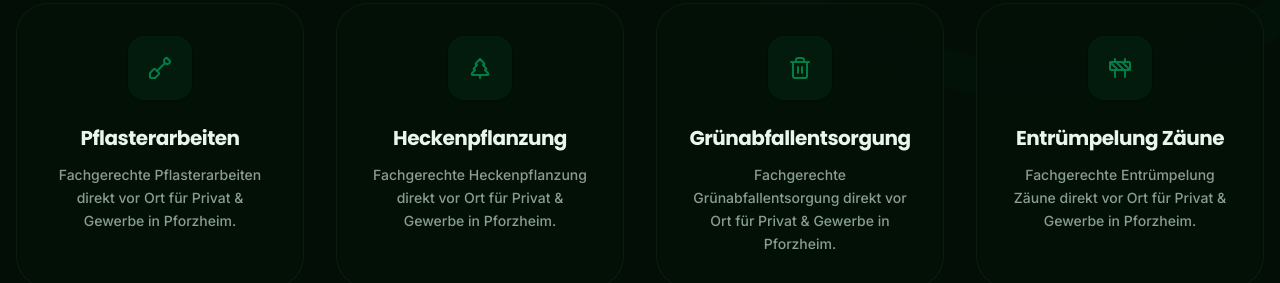
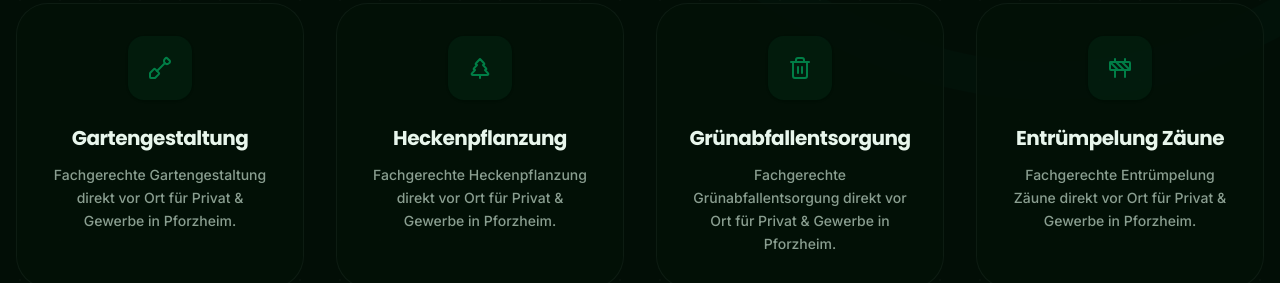
Before and after one commit to daniellupu10/Gartenbau-Website, a Next.js app: page /Gartenbau-Website/standorte/pforzheim in a window 1280 px wide. Shown: the part 2980-3263 px from the top of the page. Built offline with nearby package versions, Linux system fonts and the light colour scheme.

Commit message:
feat: change Pflasterarbeiten to Gartengestaltung and update wording

```diff
--- a/app/standorte/[city]/page.tsx
+++ b/app/standorte/[city]/page.tsx
@@ -24,7 +24,7 @@ const ALL_SERVICES = [
     { title: "Vertikutieren", icon: <Construction className="w-6 h-6" /> },
     { title: "Unkrautentfernung", icon: <Droplets className="w-6 h-6" /> },
     { title: "Laubentfernung", icon: <Leaf className="w-6 h-6" /> },
-    { title: "Pflasterarbeiten", icon: <Shovel className="w-6 h-6" /> },
+    { title: "Gartengestaltung", icon: <Shovel className="w-6 h-6" /> },
     { title: "Heckenpflanzung", icon: <TreePine className="w-6 h-6" /> },
     { title: "Grünabfallentsorgung", icon: <Trash2 className="w-6 h-6" /> },
     { title: "Entrümpelung Zäune", icon: <Construction className="w-6 h-6" /> }
@@ -46,7 +46,7 @@ export async function generateMetadata({ params }: Props): Promise<Metadata> {
 
     return {
         title: `Gartenbau ${location.name} | Profi-Gartengestaltung & Pflege`,
-        description: `Ihr Experte für Gartenbau in ${location.name}. Von Heckenschnitt bis Pflasterarbeiten - Ihr Garten in ${location.name} ist bei uns in besten Händen.`,
+        description: `Ihr Experte für Gartenbau in ${location.name}. Von Heckenschnitt bis Gartengestaltung - Ihr Garten in ${location.name} ist bei uns in besten Händen.`,
         openGraph: {
             title: `Gartenbau ${location.name} | Profi-Gartengestaltung & Pflege`,
             description: `Ihr lokaler Gärtner für ${location.name}. Jetzt kostenlose Besichtigung anfordern!`,
--- a/components/sections/BookingForm.tsx
+++ b/components/sections/BookingForm.tsx
@@ -22,7 +22,7 @@ const SERVICES = [
     "Vertikutieren",
     "Unkrautentfernung",
     "Laubentfernung",
-    "Pflasterarbeiten",
+    "Gartengestaltung",
     "Heckenpflanzung",
     "Grünabfallentsorgung",
     "Entrümpelung Zäune"
--- a/components/sections/ServiceGrid.tsx
+++ b/components/sections/ServiceGrid.tsx
@@ -75,8 +75,8 @@ const services = [
         iconColor: "text-orange-500"
     },
     {
-        title: "Pflasterarbeiten",
-        description: "Verlegung von Wegen, Einfahrten und Terrassen aus hochwertigen Steinen.",
+        title: "Gartengestaltung",
+        description: "Gestaltung von Wegen, Einfahrten und Terrassen aus hochwertigen Steinen.",
         icon: Mountain,
         color: "bg-slate-500/10",
         iconColor: "text-slate-500"
```
